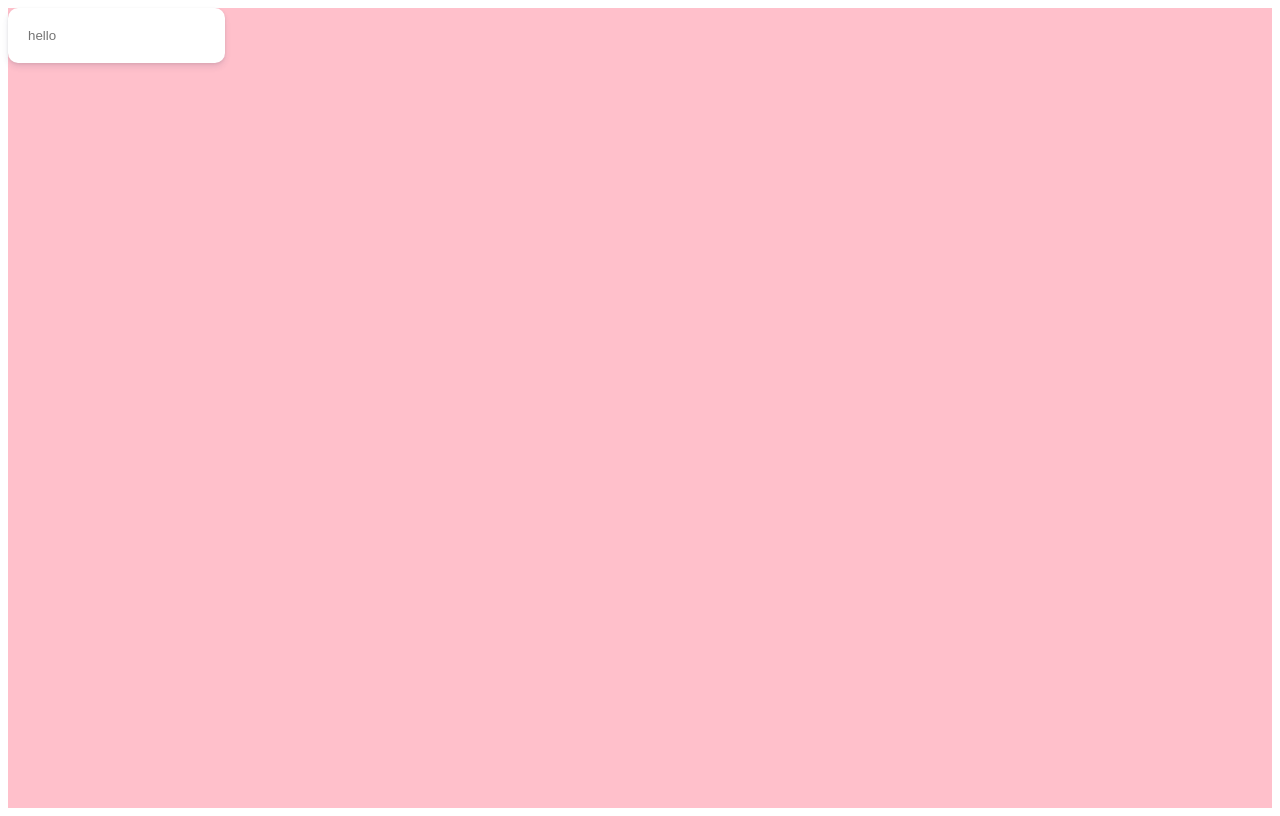
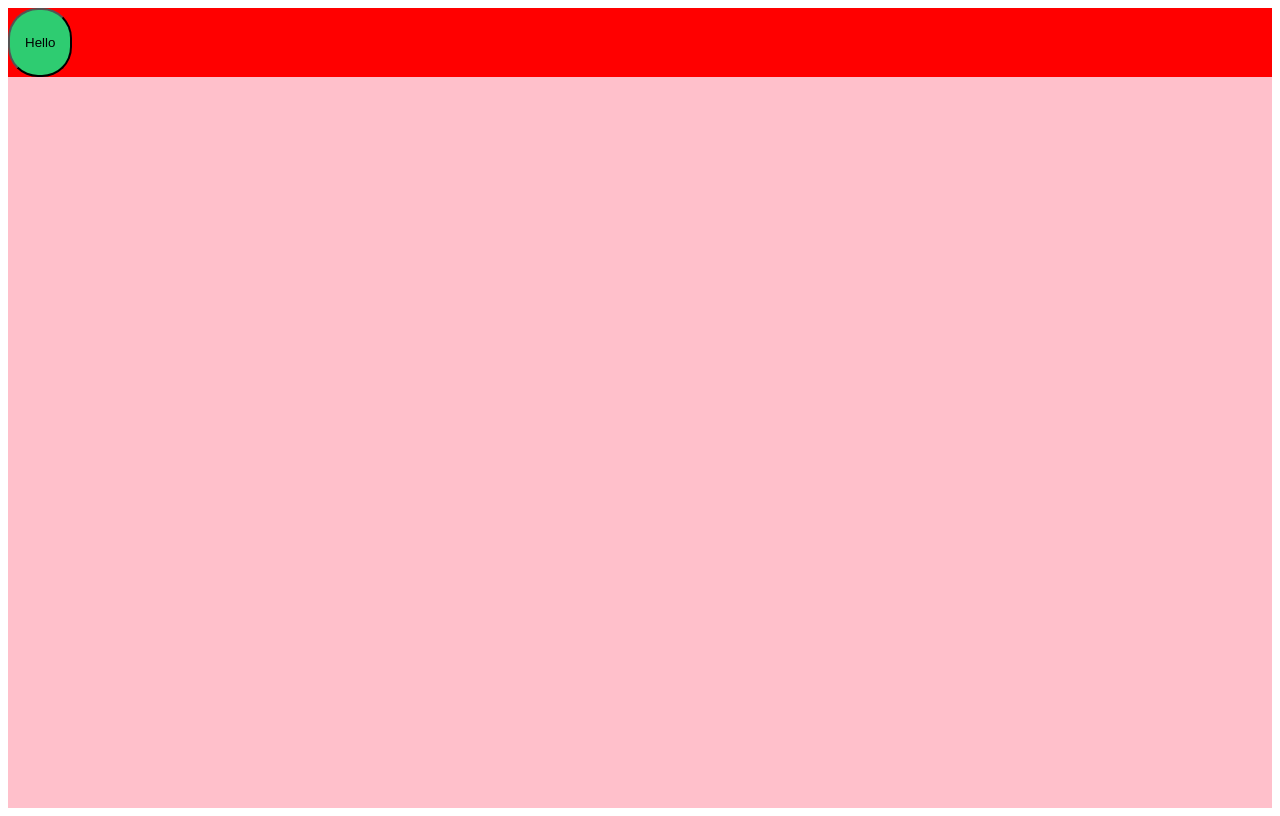
Before and after one commit to Jetty2020/styled-awesomeness, a React (Create React App) app: page / in a window 1280 px wide. Built offline with nearby package versions, Linux system fonts and the light colour scheme.

Commit message:
#6 Theming

```diff
--- a/src/App.js
+++ b/src/App.js
@@ -1,5 +1,6 @@
 import React, { Component } from "react";
-import styled, { createGlobalStyle, css } from "styled-components";
+import styled, { createGlobalStyle, css, ThemeProvider  } from "styled-components";
+import theme from "./theme";
 
 const GlobalStyle = createGlobalStyle`
   body{
@@ -8,34 +9,38 @@
   }
 `;
 
-const awesomeCard = css`
-  box-shadow: 0 4px 6px rgba(50, 50, 93, 0.11), 0 1px 3px rgba(0, 0, 0, 0.08);
-  background-color: white;
-  border-radius: 10px;
-  padding: 20px;
-`;
-
 const Container = styled.div`
   height: 100vh;
   width: 100%;
   background-color: pink;
 `;
 
-const Input = styled.input.attrs({
-  required: true
-})`
-  border: none;
-  ${awesomeCard};
+const Card = styled.div`
+  background-color: red;
+`;
+
+const Button = styled.button`
+  border-radius: 30px;
+  padding: 25px 15px;
+  background-color: ${props => props.theme.successColor};
 `;
 
 class App extends Component {
   render() {
     return (
-      <Container>
-        <Input placeholder="hello" />
-      </Container>
+      <ThemeProvider theme={theme}>
+        <Container>
+          <Form />
+        </Container>
+      </ThemeProvider>
     );
   }
 }
 
+const Form = () => (
+  <Card>
+    <Button>Hello</Button>
+  </Card>
+);
+
 export default App;
--- /dev/null
+++ b/src/theme.js
@@ -0,0 +1,7 @@
+const theme = {
+  mainColor: "#3498db",
+  dangerColor: "#e74c3c",
+  successColor: "#2ecc71"
+};
+
+export default theme;
```
